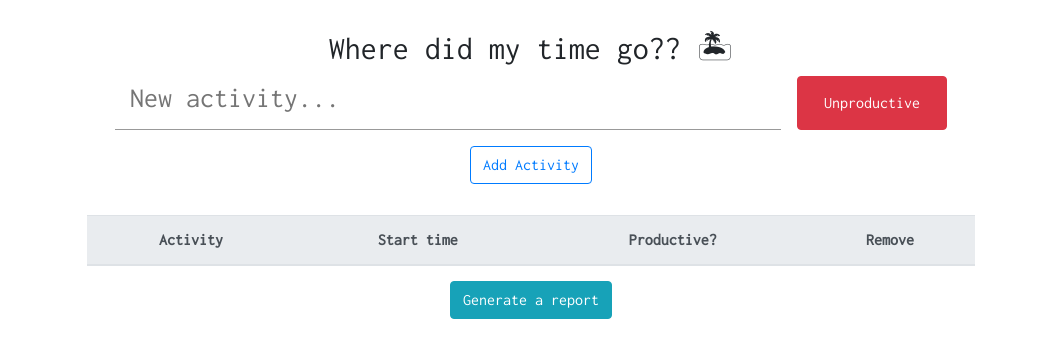
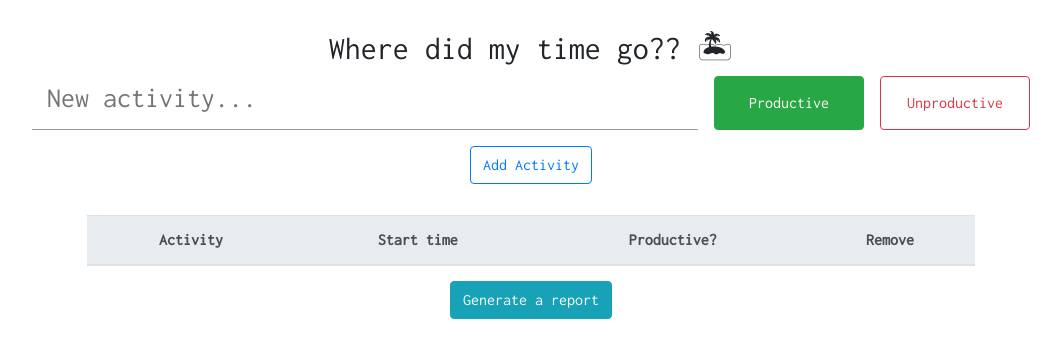
Before and after one commit to kb1995/wheredidmytimego, a React (Create React App) app: page / in a window 1280 px wide. Shown: the top 358 px of the page, without its empty margins (69-1130 px from the left). Built offline with nearby package versions, Linux system fonts and the light colour scheme.

Commit message:
Change colors and add a second button for productive/unproductive

```diff
--- a/src/App.js
+++ b/src/App.js
@@ -5,12 +5,12 @@ import randomColor from 'randomcolor'
 import { ParentDiv, Popup, TextInput, Flex } from './App.styled'
 
 // random colors
-const lightColors = randomColor({ hue: 'orange',luminosity: 'bright', count: 20 });
-const darkColors = randomColor({ hue: 'blue', luminosity: 'dark', count: 20 });
+const lightColors = randomColor({ hue: 'green',luminosity: 'light', count: 20 });
+const darkColors = randomColor({ hue: 'red', luminosity: 'dark', count: 20 });
 
 const initialState = {
   text: '',
-  checked: false,
+  checked: true,
   reportGenerated: false,
   activityArray: [],
   activityObj: {
@@ -69,7 +69,6 @@ class App extends Component {
         this.setState({
           activityArray: [...this.state.activityArray, newActivity],
           text: '',
-          checked: false,
           activityObj: {
             text: '',
             time: '',
@@ -92,7 +91,6 @@ class App extends Component {
       this.setState({
         activityArray: [...this.state.activityArray, newActivity],
         text: '',
-        checked: false,
         activityObj: {
           text: '',
           time: '',
@@ -232,7 +230,8 @@ class App extends Component {
 
         <Flex onKeyPress={this.handleAdd}>
           <TextInput className="mr-3" placeholder='New activity...' onChange={this.handleChangeInput} value={this.state.text} />
-          <button style={{ width: '150px' }} className={`btn ${this.state.checked ? 'btn-success' : 'btn-danger'}`} onClick={this.handleCategory}>{this.state.checked ? 'Productive' : 'Unproductive'}</button>
+          <button style={{ width: '150px' }} className={`mr-3 btn ${this.state.checked ? 'btn-success' : 'btn-outline-success'}`} onClick={this.handleCategory}>Productive</button>
+          <button style={{ width: '150px' }} className={`btn ${this.state.checked ? 'btn-outline-danger' : 'btn-danger'}`} onClick={this.handleCategory}>Unproductive</button>
         </Flex>
 
         <button onClick={this.handleAddviaButton} className="btn btn-outline-primary my-3">Add Activity</button>
```
